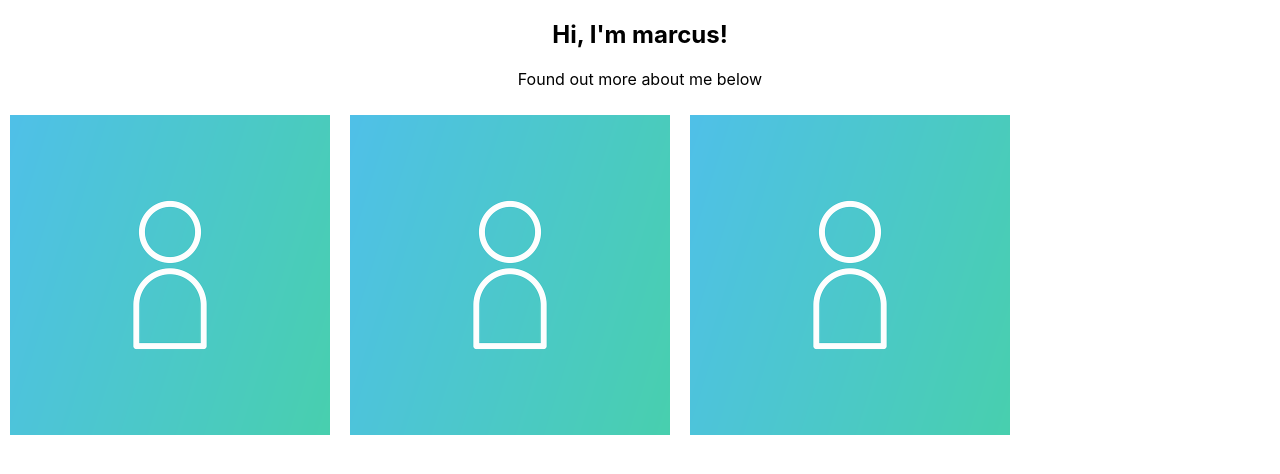
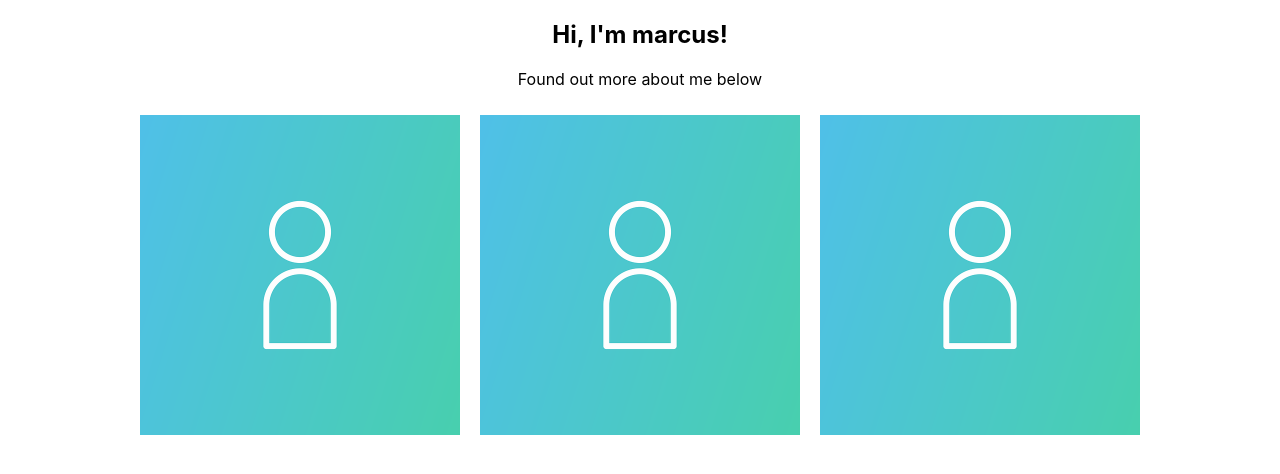
Before and after one commit to guildmark/portfolio, a React (Create React App) app: page / in a window 1280 px wide. Shown: the top 474 px of the page. Built offline with nearby package versions, Linux system fonts and the light colour scheme.

Commit message:
centered images

```diff
--- a/src/App.css
+++ b/src/App.css
@@ -12,9 +12,8 @@ h2 {
 .centerParagraph {
   text-align: center;
 }
-.center {
-  position: relative;          /* where the next element will be automatically positioned */
-  display: inline-block;       /* causes element width to shrink to fit content */
-  left: 50%;                   /* moves left side of image/element to center of parent element */
-  transform: translate(-50%);  /* centers image/element on "left: 50%" position */
+.center {          /* where the next element will be automatically positioned */
+  text-align: center;
+  display: block;
+  width: 100%;
 }
--- a/src/components/Start.js
+++ b/src/components/Start.js
@@ -14,7 +14,7 @@ return(
         <h2>Hi, I'm marcus!</h2>
         <p className="centerParagraph">Found out more about me below</p>
         {/* Add buttons with images for work and about */}
-        <div>
+        <div className="center">
             <Link to="/Work" href="#" >
                 <img className="imageLink" src={About} alt="Link to information"/>
             </Link>
```
